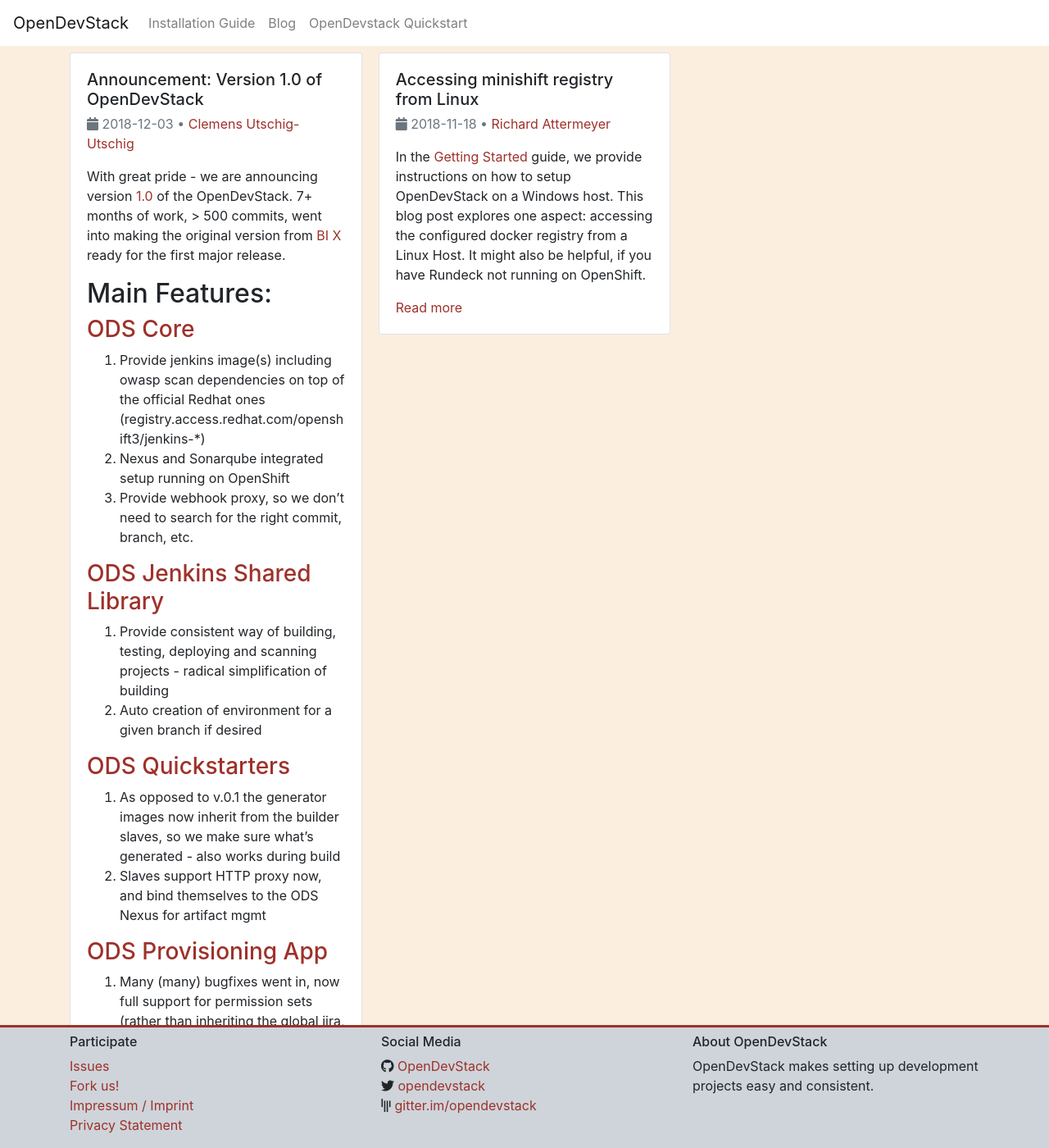
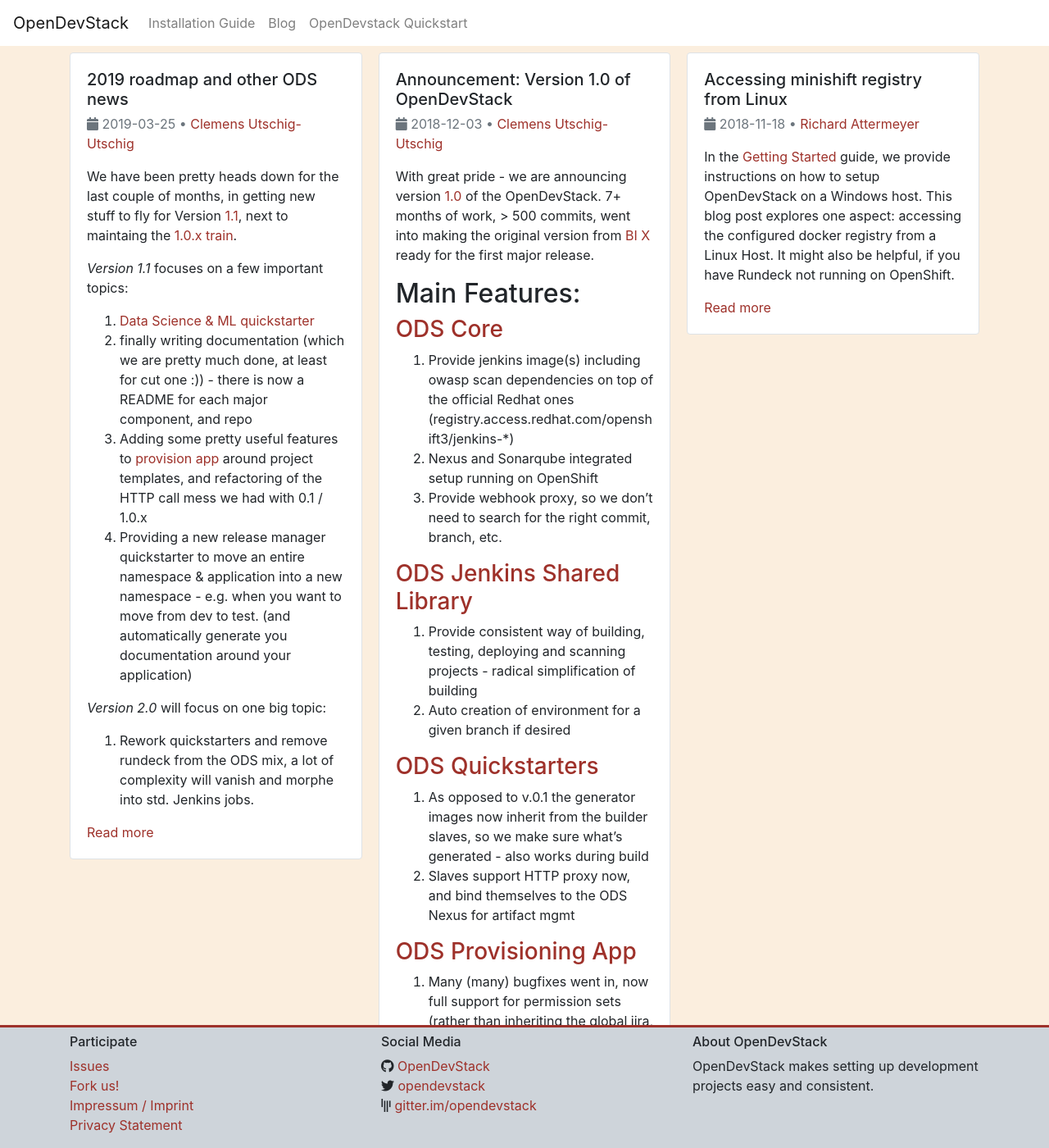
Before and after one commit to opendevstack/opendevstack.github.io, a Jekyll site: the page built from blog/index.html, in a window 1280 px wide and 1400 px high. Shown: the whole window at 82% size. Built offline with Jekyll 4.4.1, drawn with Linux system fonts in a browser that asks for light colours; the list of posts is cut into pages by our own code.

Commit message:
add new post on roadmap and minor changes

```diff
--- /dev/null
+++ b/_posts/2019-03-25-announcing-roadmap.md
@@ -0,0 +1,17 @@
+---
+title: "2019 roadmap and other ODS news"
+topics:
+  - General
+author: clemens.utschig-utschig
+---
+We have been pretty heads down for the last couple of months, in getting new stuff to fly for Version [1.1](https://github.com/orgs/opendevstack/projects/4), next to maintaing the [1.0.x train](https://github.com/orgs/opendevstack/projects/7).
+
+*Version 1.1* focuses on a few important topics:
+1. [Data Science & ML quickstarter](https://github.com/opendevstack/ods-project-quickstarters/tree/master/boilerplates/ds-ml-service)
+1. finally writing documentation (which we are pretty much done, at least for cut one :)) - there is now a README for each major component, and repo
+1. Adding some pretty useful features to [provision app](https://github.com/opendevstack/ods-provisioning-app) around project templates, and refactoring of the HTTP call mess we had with 0.1 / 1.0.x
+1. Providing a new release manager quickstarter to move an entire namespace & application into a new namespace - e.g. when you want to move from dev to test. (and automatically generate you documentation around your application)
+
+*Version 2.0* will focus on one big topic:
+1. Rework quickstarters and remove rundeck from the ODS mix, a lot of complexity will vanish and
+morphe into std. Jenkins jobs.
--- a/doc/overview.md
+++ b/doc/overview.md
@@ -17,10 +17,10 @@
 1. A small [provision application](https://github.com/opendevstack/ods-provisioning-app) that gives you one place to start, no matter if you want to start a new initiative, or enhance and existing one.
 
 ## Create an integrated OpenDevStack project
-Trigger project creation thru the [provisioning application](https://github.com/opendevstack/ods-provisioning-app/) to get a new project.
+Trigger project creation thru the [provisioning application](https://github.com/opendevstack/ods-provisioning-app/) to get a new project. The web GUI of the provisioning app is located at `https://prov-app-test.<app-domain-of-your-openshift-cluster>`.
 
 When `openshiftproject == true`, this will also create OpenShift projects, namely `<project-KEY>-dev` and `<project-KEY>-test`.
-A [Jenkins deployment](https://github.com/opendevstack/ods-core) will be created in the `<project-KEY>-cd` project to allow each project full freedom of build management.
+A [Jenkins deployment](https://github.com/opendevstack/ods-core) will be created in the `<project-KEY>-cd` project to allow each project full freedom of build management. This deployment is based on [common jenkins images](https://github.com/opendevstack/ods-core) from the `CD` namespace.
 
 ## Pull a quickstarter into your project
 Open the web GUI of the provisioning app `https://prov-app-test.<app-domain-of-your-openshift-cluster>`.
```
Also changed, not shown: other parts of doc/overview.md (+2 -2 lines).
